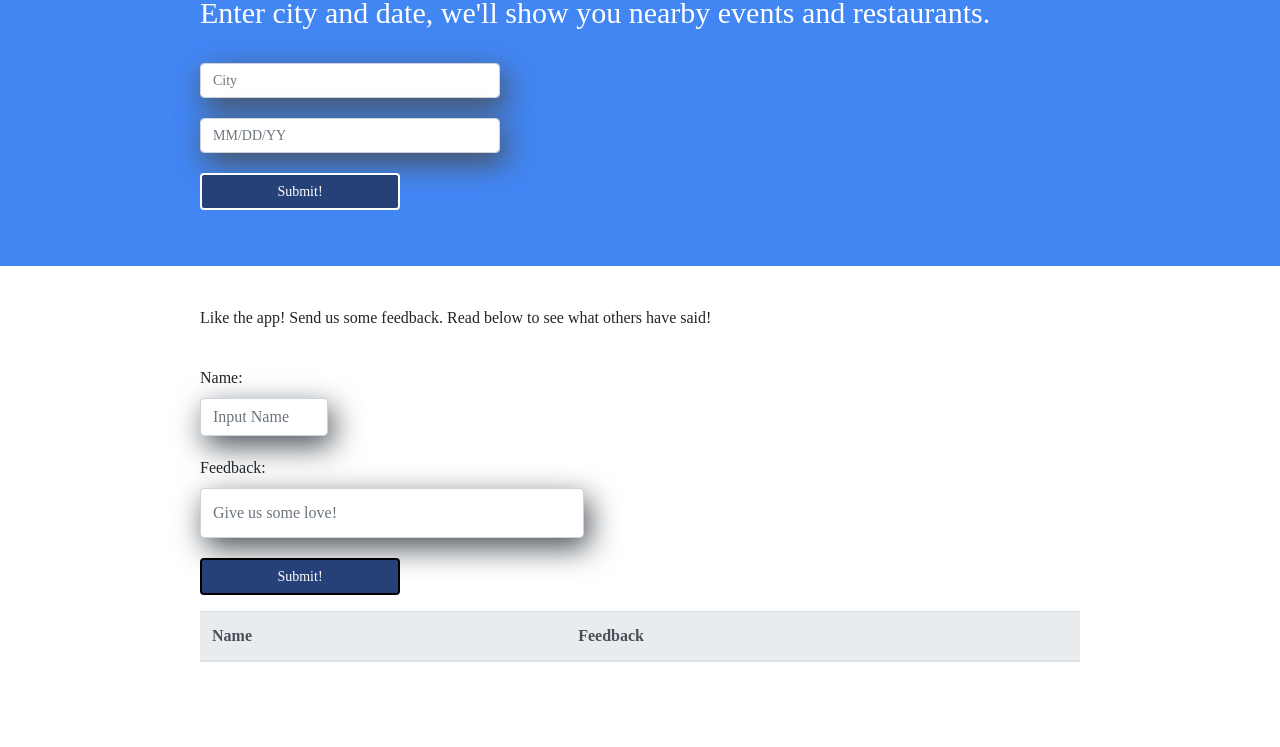
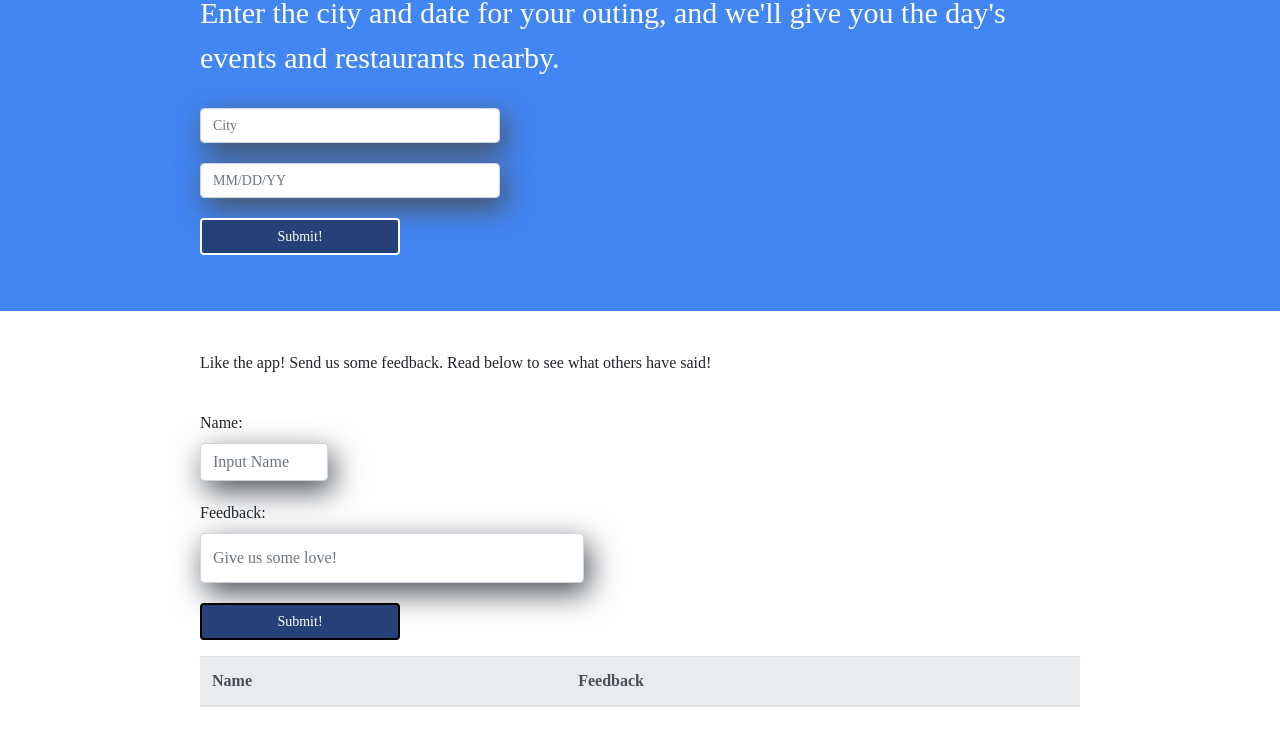
Before and after one commit to MattRubbelke/Eventide, a plain HTML site: page index.html in a window 1280 px wide. Shown: the part 310-1057 px from the top of the page. Before the commit the page ends 1012 px from the top, so only its background shows below. Drawn offline with nearby package versions, Linux system fonts and the light colour scheme; no server answers; a web font is replaced by a local one.

Commit message:
Update index.html

```diff
--- a/index.html
+++ b/index.html
@@ -31,7 +31,7 @@
                 <div id="selections_row">
                     <form>
                         <div class="form-group" id="input-form">
-                            <label for="inputLocationAndDate">Enter city and date, we'll show you nearby events and restaurants.</label>
+                            <label for="inputLocationAndDate">Enter the city and date for your outing, and we'll give you the day's events and restaurants nearby.</label>
                             <input type="text" class="form-control" id="citypicker" placeholder="City">
                             <input type="text" class="form-control" id="datepicker" placeholder="MM/DD/YY">
                             <button class="btn btn-primary" type="submit" id="submit" value="Submit">Submit!</button>
```
